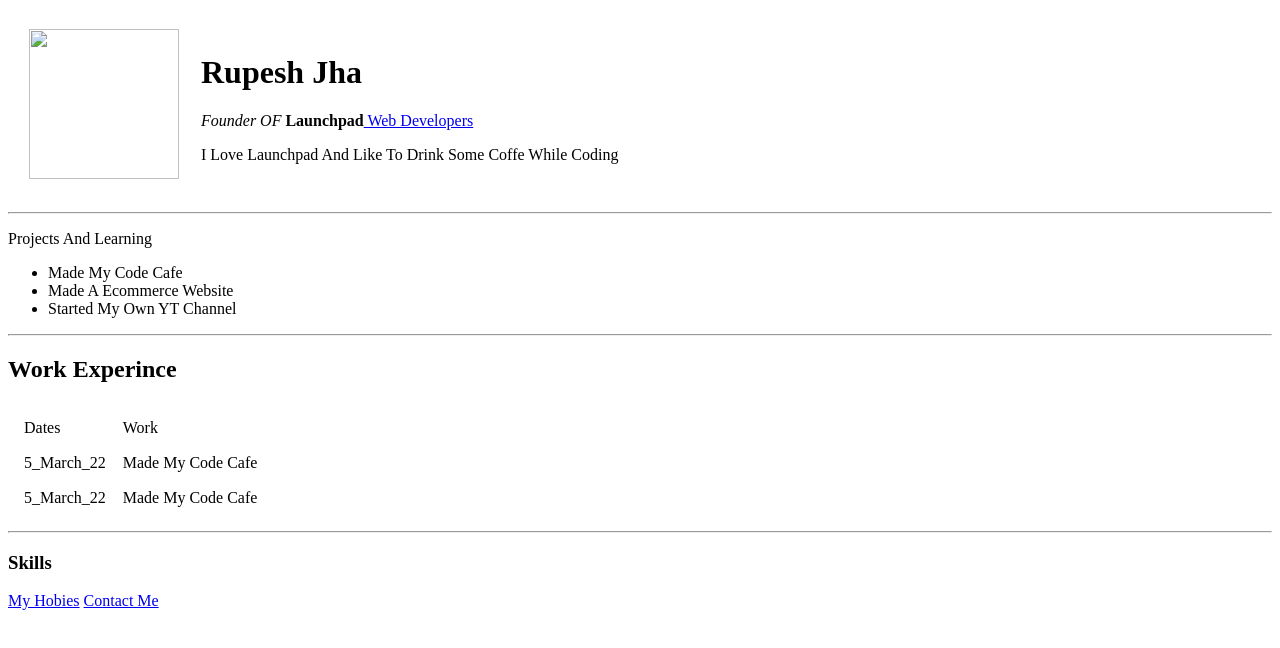
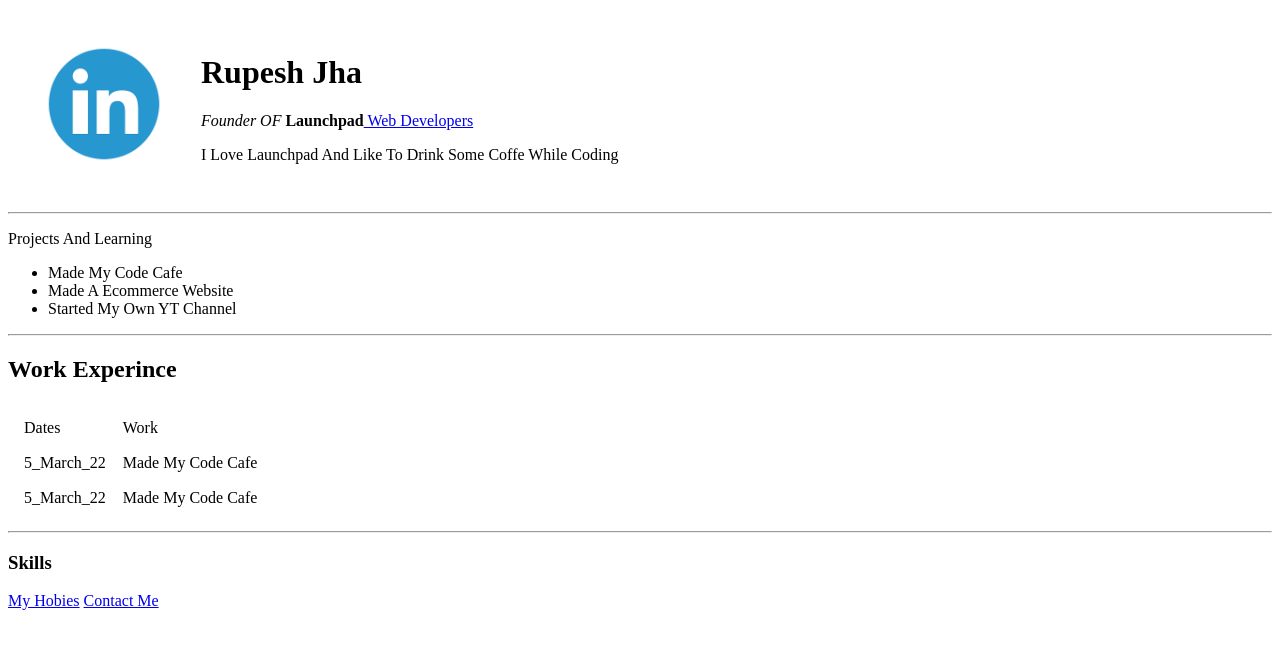
Before and after one commit to viperven/firstsite, a plain HTML site: page index.html in a window 1280 px wide. Drawn offline with Linux system fonts and the light colour scheme.

Commit message:
version 1.1
in this change image will show up

```diff
--- a/index.html
+++ b/index.html
@@ -24,7 +24,7 @@
 <body>
     <table cellspacing="20">
         <tr>
-            <td><img src="images/6297a2f1e01809629f113598.png" height="150px" width="150px"></td>
+            <td><img src="6297a2f1e01809629f113598.png" height="150px" width="150px"></td>
             <td>
                 <h1>Rupesh Jha</h1>
                 <p><i>Founder OF </i><b>Launchpad</b><a href="#"> Web Developers</a></i></p>
```
